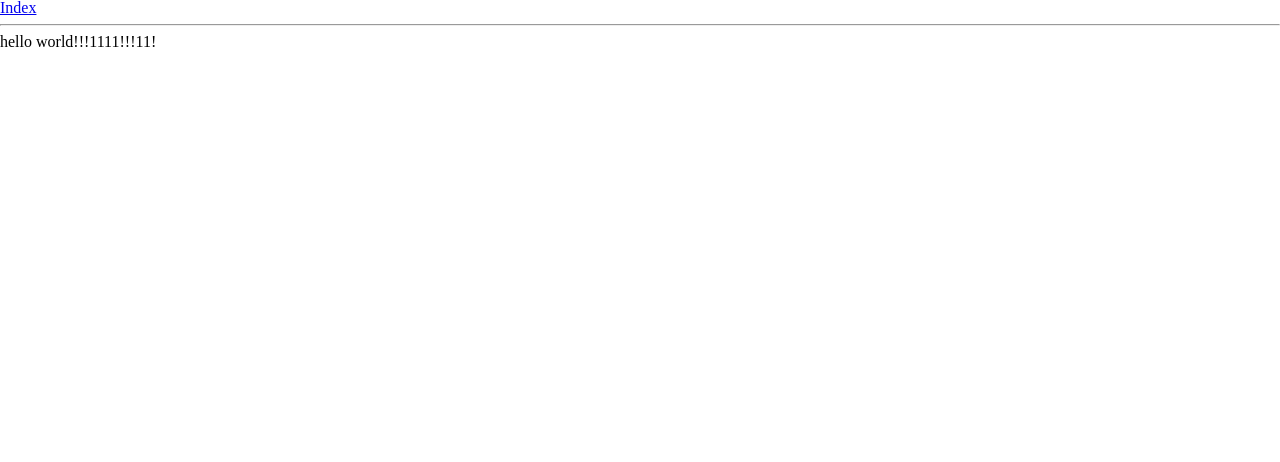
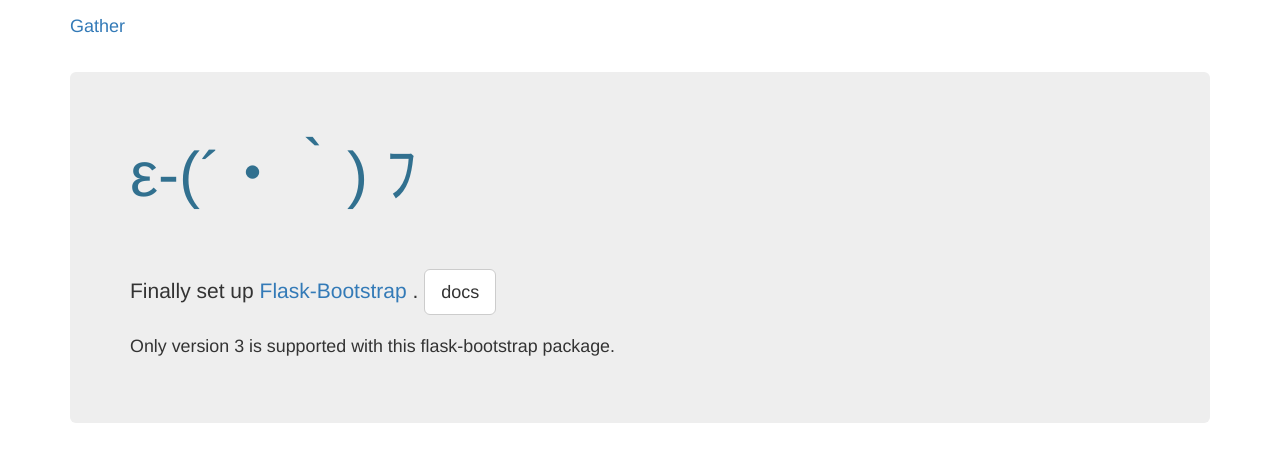
Before and after one commit to MattiWheels/gather, a Flask app: page /index in a window 1280 px wide. Shown: the top 462 px of the page. Run offline with Flask 2, Linux system fonts and the light colour scheme; some libraries are stand-ins or nearby versions.

Commit message:
added flask-bootstrap (bootstrap3)

```diff
--- a/app/__init__.py
+++ b/app/__init__.py
@@ -1,5 +1,7 @@
 from flask import Flask
+from flask_bootstrap import Bootstrap
 
 app = Flask(__name__)
+bootstrap = Bootstrap(app)
 
 from app import routes
--- a/app/routes.py
+++ b/app/routes.py
@@ -2,9 +2,6 @@ from flask import render_template
 from app import app
 
 @app.route('/')
-def based():
-    return render_template('base.html')
-
 @app.route('/index')
 def index():
     return render_template('index.html')
--- a/app/templates/base.html
+++ b/app/templates/base.html
@@ -1,20 +1,22 @@
-<!doctype html>
-<html>
-  <head>
-    {% block head %}
-    <link rel="stylesheet" href="{{ url_for('static', filename='style.css') }}">
-    <title>{% block title %}{% endblock %} - bd</title>
-    <style>
-    </style>
-    {% endblock %}
-  </head>
-  <body>
-    <nav>
-      <a href="{{ url_for('index') }}">Index</a>
-    </nav>
-    <hr>
-    <div class="content">
-      {% block content %}{% endblock %}
+{% extends "bootstrap/base.html" %}
+
+{% block title %}G A T H E R{% endblock %}
+
+{% import "bootstrap/fixes.html" as fixes %}
+
+{% block head %}
+    {{super()}}
+    {{fixes.ie8()}}
+{% endblock %}
+
+{% block styles %}
+    {{super()}}
+{% endblock %}
+
+{% block navbar %}
+<div class="navbar">
+    <div class="container">
+        <a class="navbar-brand" href="{{ url_for('index') }}">Gather</a>
     </div>
-</body>
-</html>
+</div>
+{% endblock %}
--- a/app/templates/index.html
+++ b/app/templates/index.html
@@ -1,6 +1,24 @@
-{% extends 'base.html' %}
+{% extends "base.html" %}
+
+{% block title %}G A T H E R{% endblock %}
 
 {% block content %}
-    <h1>hello world!!!1111!!!11!</h1>
-
+<div class="container">
+    <div class="jumbotron">
+        <h1><span class="text-info">ε-(´・｀) ﾌ</span></h1>
+        <p style="padding-top: 50px">Finally set up
+            <a href="http://pythonhosted.org/Flask-Bootstrap">
+                Flask-Bootstrap
+            </a>.
+            <a class="btn btn-lg btn-default"
+                role="button"
+                href="http://pythonhosted.org/Flask-Bootstrap">
+                docs
+            </a>
+        </p>
+        <p>
+            <small>Only version 3 is supported with this flask-bootstrap package.</small>
+        </p>
+    </div>
+</div>
 {% endblock %}
--- a/app/templates/static/style.css
+++ /dev/null
@@ -1,48 +0,0 @@
-/* http://meyerweb.com/eric/tools/css/reset/
-   v2.0 | 20110126
-   License: none (public domain)
-*/
-
-html, body, div, span, applet, object, iframe,
-h1, h2, h3, h4, h5, h6, p, blockquote, pre,
-a, abbr, acronym, address, big, cite, code,
-del, dfn, em, img, ins, kbd, q, s, samp,
-small, strike, strong, sub, sup, tt, var,
-b, u, i, center,
-dl, dt, dd, ol, ul, li,
-fieldset, form, label, legend,
-table, caption, tbody, tfoot, thead, tr, th, td,
-article, aside, canvas, details, embed,
-figure, figcaption, footer, header, hgroup,
-menu, nav, output, ruby, section, summary,
-time, mark, audio, video {
-	margin: 0;
-	padding: 0;
-	border: 0;
-	font-size: 100%;
-	font: inherit;
-	vertical-align: baseline;
-}
-/* HTML5 display-role reset for older browsers */
-article, aside, details, figcaption, figure,
-footer, header, hgroup, menu, nav, section {
-	display: block;
-}
-body {
-	line-height: 1;
-}
-ol, ul {
-	list-style: none;
-}
-blockquote, q {
-	quotes: none;
-}
-blockquote:before, blockquote:after,
-q:before, q:after {
-	content: '';
-	content: none;
-}
-table {
-	border-collapse: collapse;
-	border-spacing: 0;
-}
```
